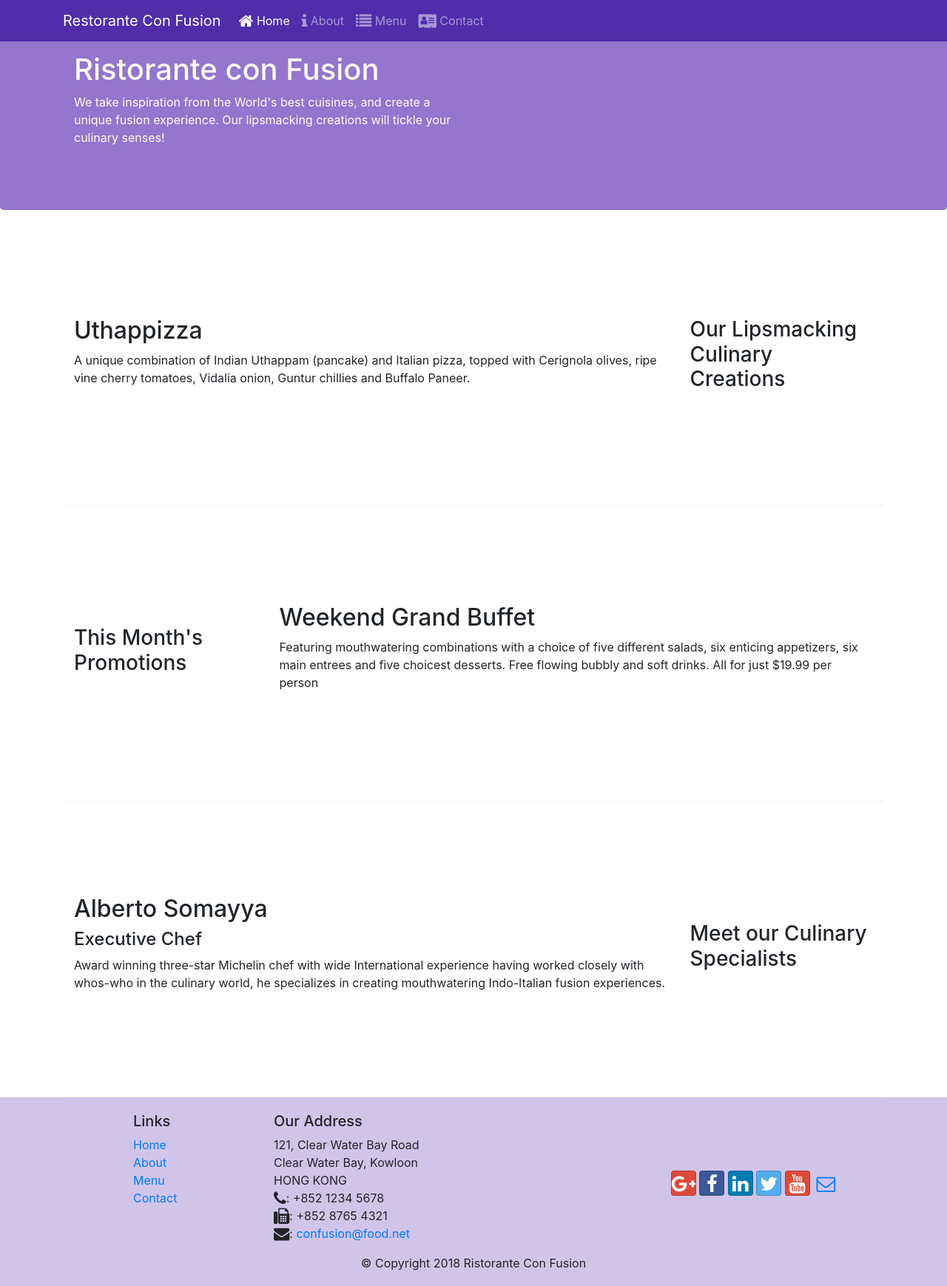
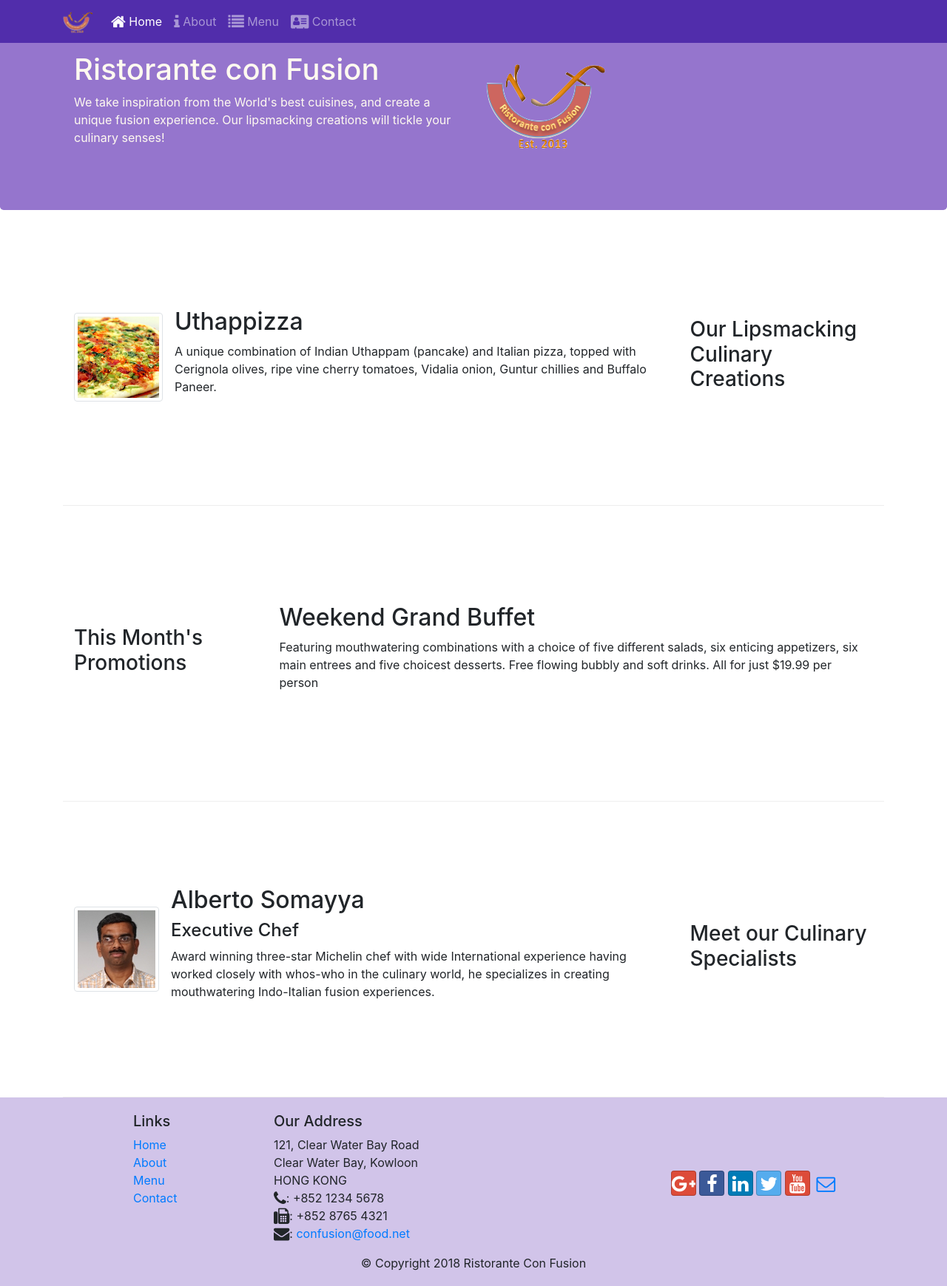
Before and after one commit to Khalid511/test-course, a website: page index.html in a window 1280 px wide. Shown: the whole page at 74% size. Drawn offline with nearby package versions, Linux system fonts and the light colour scheme.

Commit message:
images and media

```diff
--- a/index.html
+++ b/index.html
@@ -21,7 +21,7 @@
         <button class="navbar-toggler" type="button" data-toggle="collapse" data-target="#Navbar">
             <span class="navbar-toggler-icon"></span>
         </button>
-        <a class="navbar-brand" href="#">Restorante Con Fusion</a>
+        <a class="navbar-brand" href="#"><img src="img/logo.png" height="30" width="41"></a>
         <div class="collapse navbar-collapse" id="Navbar">
         <ul class="navbar-nav mr-auto">
             <li class="nav-item active"><a class="nav-link" href="#"><i class="fa fa-home fa-lg"></i> Home</a></li>
@@ -39,8 +39,8 @@
                     <h1>Ristorante con Fusion</h1>
                     <p>We take inspiration from the World's best cuisines, and create a unique fusion experience. Our lipsmacking creations will tickle your culinary senses!</p>
                 </div>
-                <div class="col-12 col-sm">
-
+                <div class="col-12 col-sm align-self-center">
+                    <img src="img/logo.png" class="img-fluid">
                 </div>
             </div>
         </div>
@@ -52,8 +52,16 @@
                 <h3>Our Lipsmacking Culinary Creations</h3>
             </div>
             <div class="col col-sm order-sm-first col-md">
-                <h2>Uthappizza</h2>
-                <p>A unique combination of Indian Uthappam (pancake) and Italian pizza, topped with Cerignola olives, ripe vine cherry tomatoes, Vidalia onion, Guntur chillies and Buffalo Paneer.</p>
+                <div class="media">
+
+                <img class="d-flex mr-3 img-thumbnail align-self-center"
+                src="/img/uthappizza.png" alt="uttappizza">
+                <div class="media-body">
+
+                <h2 class="mt-0">Uthappizza</h2>
+                <p class="d-none d-sm-block">A unique combination of Indian Uthappam (pancake) and Italian pizza, topped with Cerignola olives, ripe vine cherry tomatoes, Vidalia onion, Guntur chillies and Buffalo Paneer.</p>
+            </div>
+            </div>
             </div>
         </div>
 
@@ -73,9 +81,15 @@
                 <h3>Meet our Culinary Specialists</h3>
             </div>
             <div class="col col-sm order-sm-first col-md">
+                <div class="media">
+                <img class="d-flex mr-3 img-thumbnail align-self-center" src="/img/alberto.png"
+                alt="alberto">
+                <div class="media-body">
                 <h2>Alberto Somayya</h2>
                 <h4>Executive Chef</h4>
-                <p>Award winning three-star Michelin chef with wide International experience having worked closely with whos-who in the culinary world, he specializes in creating mouthwatering Indo-Italian fusion experiences. </p>
+                <p class="d-none d-sm-block">Award winning three-star Michelin chef with wide International experience having worked closely with whos-who in the culinary world, he specializes in creating mouthwatering Indo-Italian fusion experiences. </p>
+            </div>
+        </div>
             </div>
         </div>
     </div>
```
Also changed, not shown: aboutus.html (+3 -2 lines), contactus.html (+4 -4 lines), img/alberto.png (added), img/buffet.png (added), img/logo.png (added), img/uthappizza.png (added), 1 other file.
